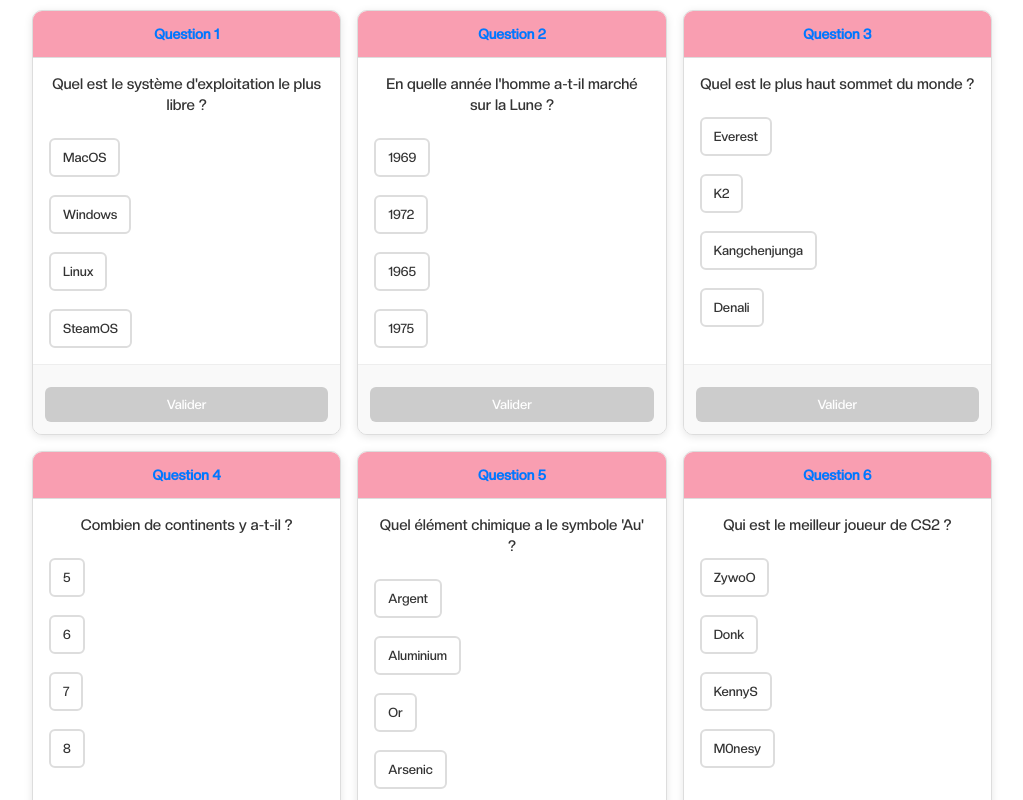
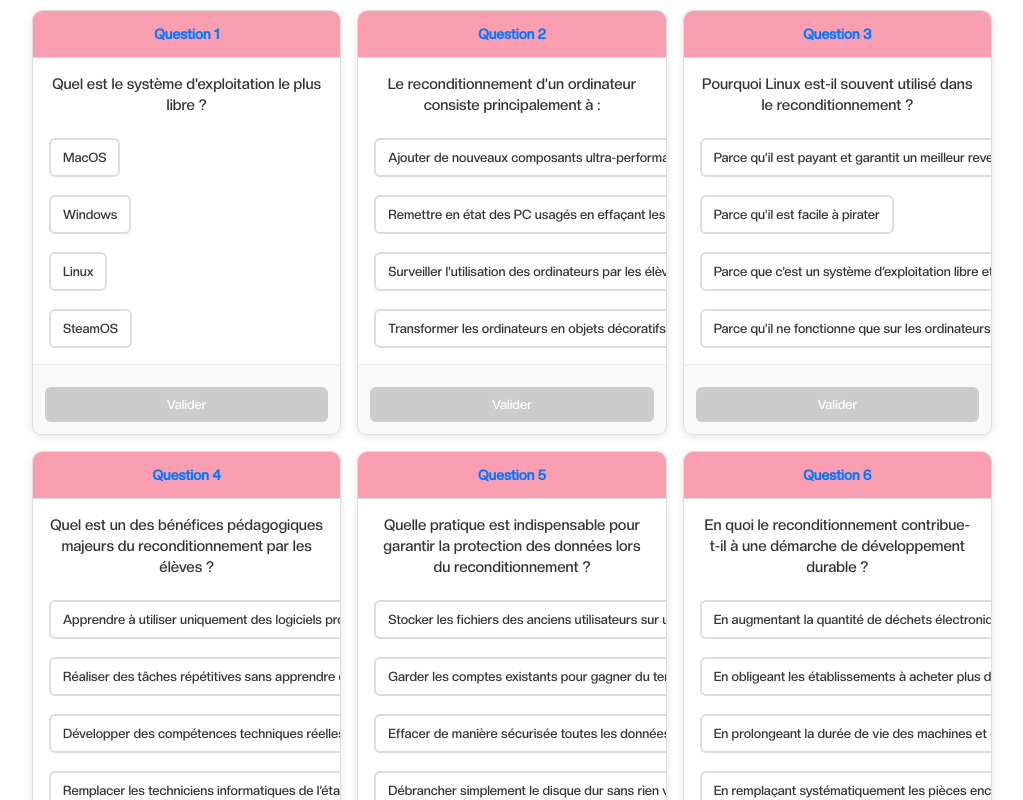
Before and after one commit to Bastien-Cousin/Nuit-de-l-info-2025, a React (Vite) app in the folder Nuit-info2025/: page /decouvrez_univers_general in a window 1280 px wide. Shown: the part 1620-2420 px from the top of the page, without its empty margins (128-1151 px from the left). Built offline with nearby package versions, Linux system fonts and the light colour scheme.

Commit message:
Questions jeu 2

```diff
--- a/Nuit-info2025/src/composants/decouvrez_univers/decouvrez_univers_jeu2.jsx
+++ b/Nuit-info2025/src/composants/decouvrez_univers/decouvrez_univers_jeu2.jsx
@@ -10,33 +10,48 @@ const qcmQuestions = [
   },
   {
     id: 2,
-    question: "En quelle année l'homme a-t-il marché sur la Lune ?",
-    options: ["1969", "1972", "1965", "1975"],
-    correct: 0
+    question: "Le reconditionnement d’un ordinateur consiste principalement à :",
+    options: ["Ajouter de nouveaux composants ultra-performants",
+      "Remettre en état des PC usagés en effaçant les données, réparant le matériel et réinstallant un système",
+      "Surveiller l’utilisation des ordinateurs par les élèves",
+      "Transformer les ordinateurs en objets décoratifs"],
+    correct: 1
   },
   {
     id: 3,
-    question: "Quel est le plus haut sommet du monde ?",
-    options: ["Everest", "K2", "Kangchenjunga", "Denali"],
-    correct: 0
+    question: "Pourquoi Linux est-il souvent utilisé dans le reconditionnement ?",
+    options: ["Parce qu’il est payant et garantit un meilleur revenu pour l’établissement",
+      "Parce qu’il est facile à pirater",
+      "Parce que c’est un système d’exploitation libre et adapté aux usages éducatifs",
+      "Parce qu’il ne fonctionne que sur les ordinateurs récents"],
+    correct: 2
   },
   {
     id: 4,
-    question: "Combien de continents y a-t-il ?",
-    options: ["5", "6", "7", "8"],
+    question: "Quel est un des bénéfices pédagogiques majeurs du reconditionnement par les élèves ?",
+    options: ["Apprendre à utiliser uniquement des logiciels propriétaires",
+      "Réaliser des tâches répétitives sans apprendre de nouvelles compétences",
+      "Développer des compétences techniques réelles en démontant, testant et réparant des PC",
+      "Remplacer les techniciens informatiques de l’établissement"],
     correct: 2
   },
   {
     id: 5,
-    question: "Quel élément chimique a le symbole 'Au' ?",
-    options: ["Argent", "Aluminium", "Or", "Arsenic"],
+    question: "Quelle pratique est indispensable pour garantir la protection des données lors du reconditionnement ?",
+    options: ["Stocker les fichiers des anciens utilisateurs sur un disque externe",
+      "Garder les comptes existants pour gagner du temps",
+      "Effacer de manière sécurisée toutes les données des anciens utilisateurs",
+      "Débrancher simplement le disque dur sans rien vérifier"],
     correct: 2
   },
   {
     id: 6,
-    question: "Qui est le meilleur joueur de CS2 ?",
-    options: ["ZywoO", "Donk", "KennyS", "M0nesy"],
-    correct: 0
+    question: "En quoi le reconditionnement contribue-t-il à une démarche de développement durable ?",
+    options: ["En augmentant la quantité de déchets électroniques",
+      "En obligeant les établissements à acheter plus de matériel",
+      "En prolongeant la durée de vie des machines et en réduisant les déchets numériques",
+      "En remplaçant systématiquement les pièces encore fonctionnelles"],
+    correct: 2
   }
 ];
 
```
